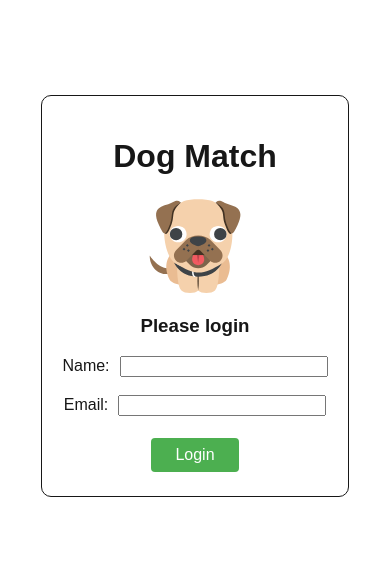
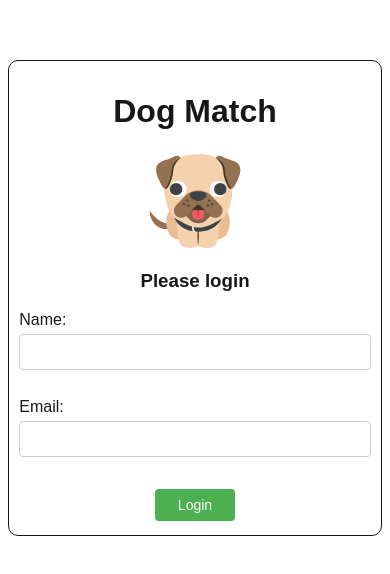
Before and after one commit to dcotelessa/fetch-take-home, a Next.js app: page /login in a window 390 px wide. Shown: the part 134-708 px from the top of the page. Built offline with nearby package versions, Linux system fonts and the light colour scheme; no server answers.

Commit message:
mobile fixes2

```diff
--- a/app/globals.css
+++ b/app/globals.css
@@ -18,14 +18,32 @@ body {
   color: var(--foreground);
   background: var(--background);
   font-family: Arial, Helvetica, sans-serif;
+  margin: 0;
+  padding: 0;
+  box-sizing: border-box;
 }
 
 form > .error {
   text-align: center;
   color: red;
   border: 1px solid red;
-  padding: 12px 24px;
-  margin: 0 10px 16px;
+  padding: 8px 16px;
+  margin: 0 5px 16px;
+  font-size: 14px;
+}
+
+form label {
+  display: flex;
+  flex-direction: column;
+  margin-bottom: 15px;
+  width: 100%;
+}
+
+form input {
+  padding: 8px;
+  border-radius: 4px;
+  border: 1px solid #ccc;
+  font-size: 16px; /* Prevent iOS zoom on focus */
 }
 
 form input.error {
@@ -53,6 +71,8 @@ form label .alert {
   margin: 4px 2px;
   cursor: pointer;
   transition: background-color 0.3s ease;
+  justify-content: center;
+  min-width: 80px;
 
   &:hover {
     background-color: #45a049;
@@ -65,9 +85,9 @@ form label .alert {
 
 .dogs .grid {
   display: flex;
-  padding: 20px;
-  margin: 20px;
-  width: 100%;
+  padding: 10px;
+  margin: 10px;
+  width: calc(100% - 20px);
   flex-wrap: wrap;
   justify-content: center;
 }
@@ -89,7 +109,9 @@ form label .alert {
   border: 1px solid var(--foreground);
   border-radius: 10px;
   align-items: center;
-  padding: 20px;
+  padding: 15px;
+  width: 90%;
+  max-width: 400px;
   opacity: 0;
   transform: translateY(20px);
   transition: opacity 0.3s ease, transform 0.3s ease;
@@ -103,10 +125,12 @@ form label .alert {
     display: flex;
     flex-direction: column;
     align-items: center;
+    width: 100%;
 
     & input {
-      margin-left: 10px;
-      min-width: 200px;
+      width: 100%;
+      margin-top: 5px;
+      box-sizing: border-box;
     }
   }
 }
@@ -123,3 +147,34 @@ form label .alert {
   height: 100vh;
   justify-content: center;
 }
+
+/* Media queries for responsive design */
+@media (max-width: 768px) {
+  .page-root {
+    padding: 10px;
+  }
+
+  .dogs .grid {
+    padding: 5px;
+    margin: 5px;
+  }
+
+  .login .container {
+    width: 95%;
+  }
+}
+
+@media (max-width: 480px) {
+  .loading .container, .login .container {
+    padding: 10px;
+  }
+
+  form label {
+    margin-bottom: 10px;
+  }
+
+  .auth button, .dogs button, .login button {
+    padding: 8px 16px;
+    font-size: 14px;
+  }
+}
```
Also changed, not shown: app/ui/components/Pagination.css (+22 -1 lines), app/ui/components/dogs/BestMatchCard.css (+10 -0 lines), app/ui/components/dogs/DogsCard.css (+39 -1 lines), app/ui/components/dogs/Header.css (+33 -0 lines), app/ui/components/dogs/filters/index.css (+38 -7 lines).
